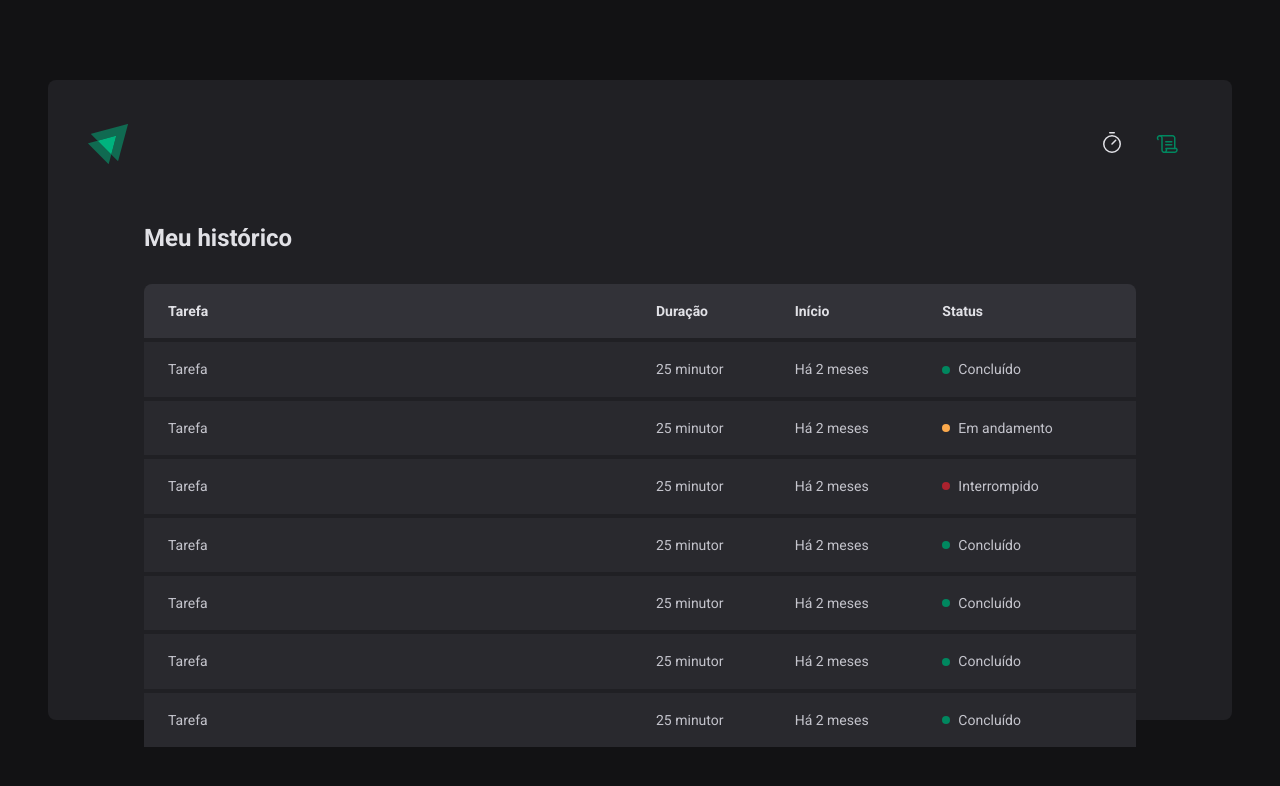
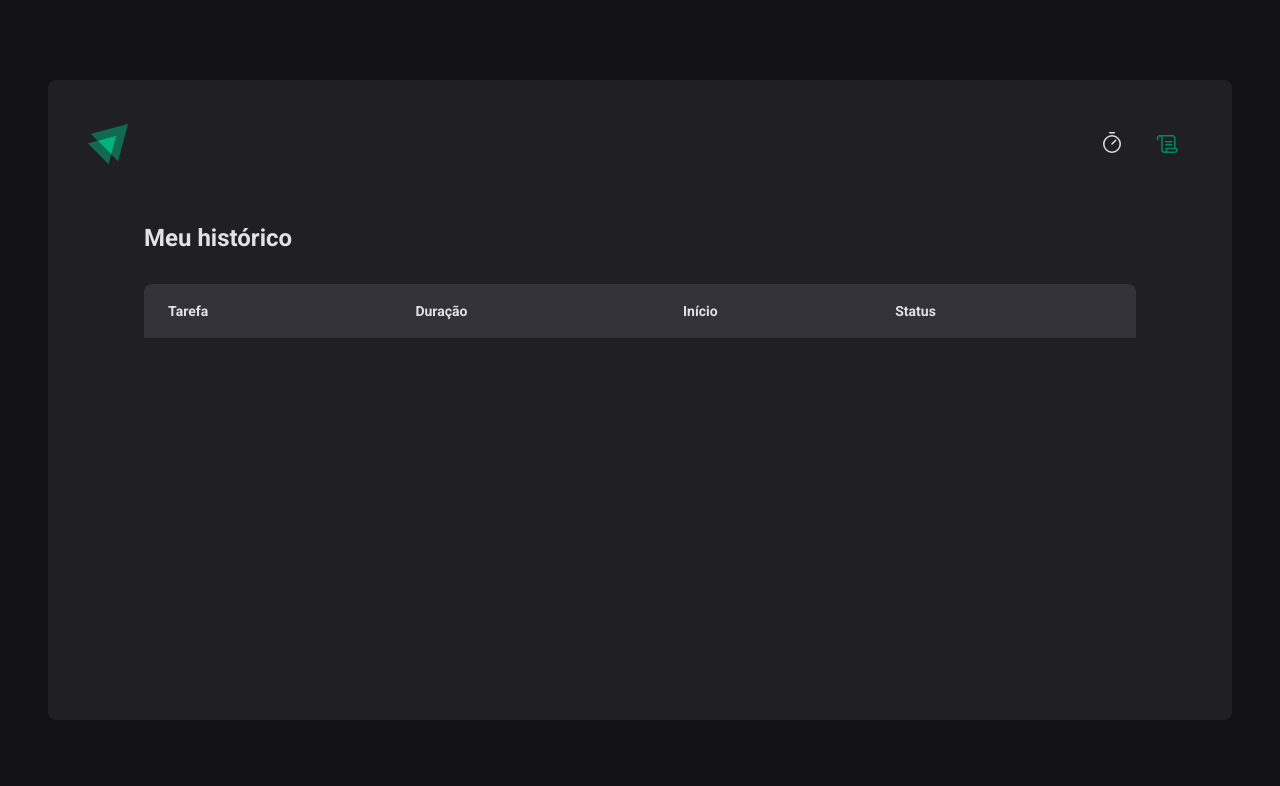
Before and after one commit to rafaelvieiracosta/ignite-timer, a React (Vite) app: page /history in a window 1280 px wide. Shown: the top 786 px of the page. Built offline with nearby package versions, Linux system fonts and the light colour scheme.

Commit message:
feat: listing of cycles in history page

```diff
--- a/src/pages/History/index.tsx
+++ b/src/pages/History/index.tsx
@@ -1,4 +1,7 @@
 import { useContext } from "react";
+
+import { formatDistanceToNow } from "date-fns";
+import { ptBR } from "date-fns/locale/pt-BR";
 
 import { HistoryContainer, HistoryList, Status } from "./styles";
 
@@ -10,10 +13,6 @@
   return (
     <HistoryContainer>
       <h1>Meu histórico</h1>
-
-      {cycles.map((cycle) => {
-        return <p>{cycle.task}</p>;
-      })}
 
       <HistoryList>
         <table>
@@ -27,62 +26,31 @@
           </thead>
 
           <tbody>
-            <tr>
-              <td>Tarefa</td>
-              <td>25 minutor</td>
-              <td>Há 2 meses</td>
-              <td>
-                <Status statusColor="green">Concluído</Status>
-              </td>
-            </tr>
-            <tr>
-              <td>Tarefa</td>
-              <td>25 minutor</td>
-              <td>Há 2 meses</td>
-              <td>
-                <Status statusColor="yellow">Em andamento</Status>
-              </td>
-            </tr>
-            <tr>
-              <td>Tarefa</td>
-              <td>25 minutor</td>
-              <td>Há 2 meses</td>
-              <td>
-                <Status statusColor="red">Interrompido</Status>
-              </td>
-            </tr>
-            <tr>
-              <td>Tarefa</td>
-              <td>25 minutor</td>
-              <td>Há 2 meses</td>
-              <td>
-                <Status statusColor="green">Concluído</Status>
-              </td>
-            </tr>
-            <tr>
-              <td>Tarefa</td>
-              <td>25 minutor</td>
-              <td>Há 2 meses</td>
-              <td>
-                <Status statusColor="green">Concluído</Status>
-              </td>
-            </tr>
-            <tr>
-              <td>Tarefa</td>
-              <td>25 minutor</td>
-              <td>Há 2 meses</td>
-              <td>
-                <Status statusColor="green">Concluído</Status>
-              </td>
-            </tr>
-            <tr>
-              <td>Tarefa</td>
-              <td>25 minutor</td>
-              <td>Há 2 meses</td>
-              <td>
-                <Status statusColor="green">Concluído</Status>
-              </td>
-            </tr>
+            {cycles.map((cycle) => {
+              return (
+                <tr key={cycle.id}>
+                  <td>{cycle.task}</td>
+                  <td>{cycle.minutesAmount} minutos</td>
+                  <td>
+                    {formatDistanceToNow(cycle.startDate, {
+                      addSuffix: true,
+                      locale: ptBR,
+                    })}
+                  </td>
+                  <td>
+                    {cycle.finishedDate && (
+                      <Status statusColor="green">Concluído</Status>
+                    )}
+                    {cycle.interruptedDate && (
+                      <Status statusColor="red">Interrompido</Status>
+                    )}
+                    {!cycle.finishedDate && !cycle.interruptedDate && (
+                      <Status statusColor="yellow">Em andamento</Status>
+                    )}
+                  </td>
+                </tr>
+              );
+            })}
           </tbody>
         </table>
       </HistoryList>
```
